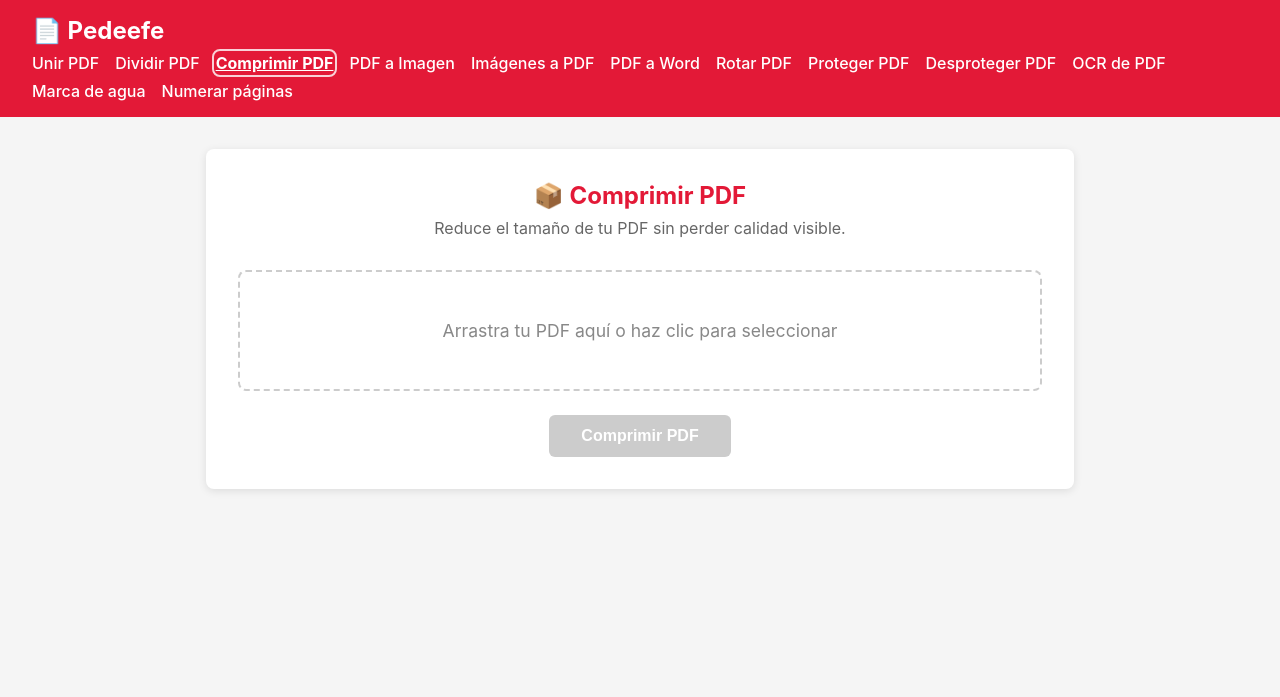
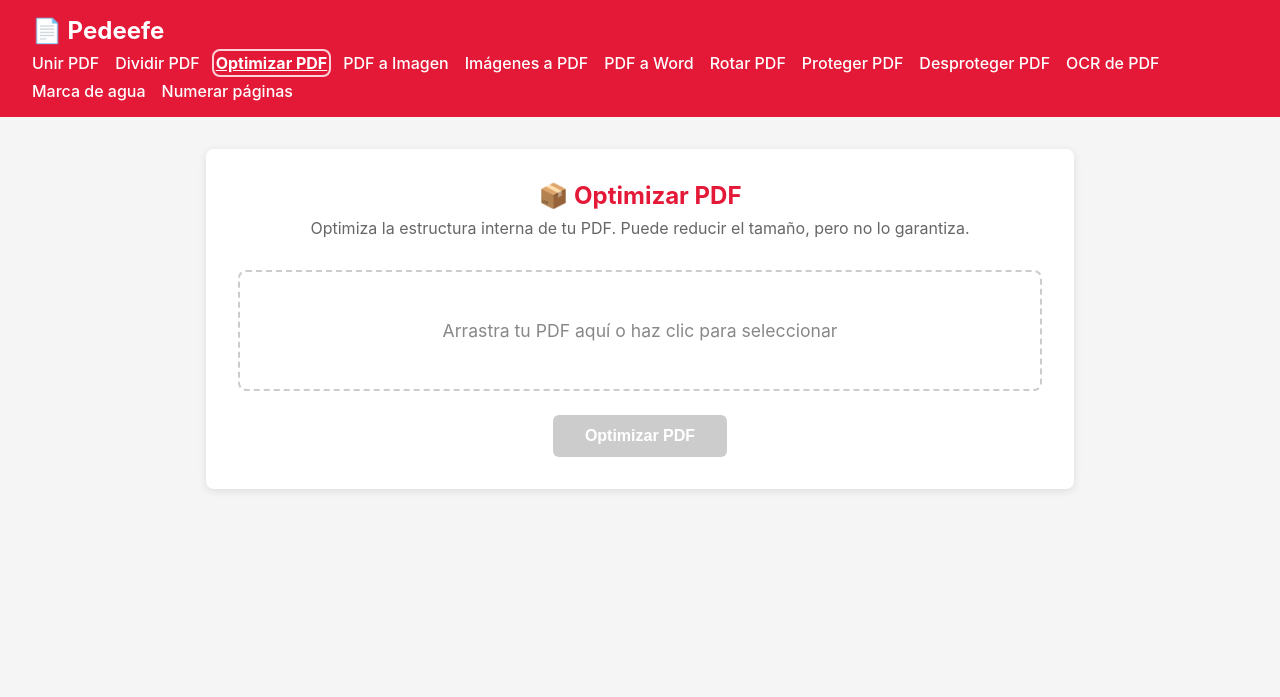
Before and after one commit to achrafestudios-lab/Pedeefe, a Flask app: page /comprimir in a window 1280 px wide. Shown: the top 697 px of the page. Run offline with Flask 3, Linux system fonts and the light colour scheme.

Commit message:
M2b: R-14 textos normalizados + R-15 Comprimir a Optimizar

```diff
--- a/templates/base.html
+++ b/templates/base.html
@@ -15,7 +15,7 @@
         <div class="nav-links" id="navLinks">
             <a href="{{ url_for('unir') }}" {% if request.endpoint == 'unir' %}aria-current="page"{% endif %}>Unir PDF</a>
             <a href="{{ url_for('dividir') }}" {% if request.endpoint == 'dividir' %}aria-current="page"{% endif %}>Dividir PDF</a>
-            <a href="{{ url_for('comprimir') }}" {% if request.endpoint == 'comprimir' %}aria-current="page"{% endif %}>Comprimir PDF</a>
+            <a href="{{ url_for('comprimir') }}" {% if request.endpoint == 'comprimir' %}aria-current="page"{% endif %}>Optimizar PDF</a>
             <a href="{{ url_for('pdf_a_imagen') }}" {% if request.endpoint == 'pdf_a_imagen' %}aria-current="page"{% endif %}>PDF a Imagen</a>
             <a href="{{ url_for('imagen_a_pdf') }}" {% if request.endpoint == 'imagen_a_pdf' %}aria-current="page"{% endif %}>Imágenes a PDF</a>
             <a href="{{ url_for('pdf_a_word') }}" {% if request.endpoint == 'pdf_a_word' %}aria-current="page"{% endif %}>PDF a Word</a>
--- a/templates/comprimir.html
+++ b/templates/comprimir.html
@@ -1,10 +1,10 @@
 {% extends "base.html" %}
-{% block title %}Comprimir PDF{% endblock %}
+{% block title %}Optimizar PDF{% endblock %}
 
 {% block content %}
 <section class="tool-page">
-    <h1>📦 Comprimir PDF</h1>
-    <p>Reduce el tamaño de tu PDF sin perder calidad visible.</p>
+    <h1>📦 Optimizar PDF</h1>
+    <p>Optimiza la estructura interna de tu PDF. Puede reducir el tamaño, pero no lo garantiza.</p>
 
     {% if error %}
     <div class="alert alert-error" role="alert" aria-live="assertive">
@@ -14,7 +14,7 @@
 
     {% if success %}
     <div class="result-box">
-        <h2>✅ PDF comprimido</h2>
+        <h2>✅ PDF optimizado</h2>
         <div class="size-comparison">
             <div class="size-item">
                 <span class="size-label">Tamaño original</span>
@@ -27,7 +27,7 @@
             </div>
         </div>
         <p class="reduction-info">Reducción: {{ reduction }}%</p>
-        <a href="{{ url_for('descargar_comprimido', token=download_token) }}" class="btn btn-primary">Descargar PDF comprimido</a>
+        <a href="{{ url_for('descargar_comprimido', token=download_token) }}" class="btn btn-primary">Descargar PDF optimizado</a>
     </div>
     {% else %}
     <form action="{{ url_for('comprimir') }}" method="POST" enctype="multipart/form-data" class="upload-form">
@@ -38,7 +38,7 @@
         <div id="fileError" class="alert alert-error" role="alert" aria-live="assertive" hidden>Selecciona un archivo para continuar.</div>
         <div id="fileList" class="file-list"></div>
 
-        <button type="submit" class="btn btn-primary" id="submitBtn">Comprimir PDF</button>
+        <button type="submit" class="btn btn-primary" id="submitBtn">Optimizar PDF</button>
     </form>
     {% endif %}
 </section>
--- a/templates/index.html
+++ b/templates/index.html
@@ -20,8 +20,8 @@
     </a>
     <a href="{{ url_for('comprimir') }}" class="tool-card">
         <span class="tool-icon">📦</span>
-        <h3>Comprimir PDF</h3>
-        <p>Reduce el tamaño de tu PDF sin perder calidad.</p>
+        <h3>Optimizar PDF</h3>
+        <p>Optimiza la estructura de tu PDF. Puede reducir el tamaño, pero no lo garantiza.</p>
     </a>
     <a href="{{ url_for('pdf_a_imagen') }}" class="tool-card">
         <span class="tool-icon">🖼️</span>
--- a/templates/rotar.html
+++ b/templates/rotar.html
@@ -4,7 +4,7 @@
 {% block content %}
 <section class="tool-page">
     <h1>🔄 Rotar PDF</h1>
-    <p>Rotar todas las páginas de tu PDF 90°, 180° o 270°.</p>
+    <p>Rota todas las páginas de tu PDF 90°, 180° o 270°.</p>
 
     {% if error %}
     <div class="alert alert-error" role="alert" aria-live="assertive">
```
Also changed, not shown: tests/test_smoke.py (+1 -1 lines), tests/test_tools.py (+1 -1 lines).
